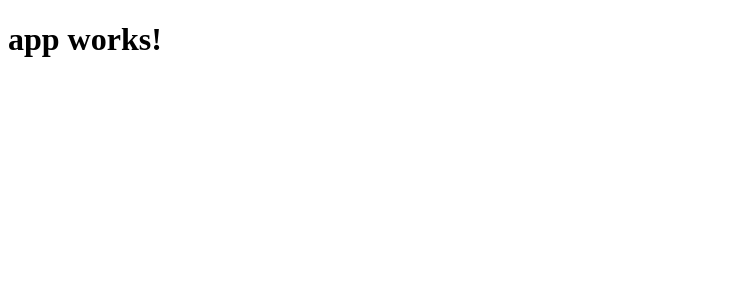
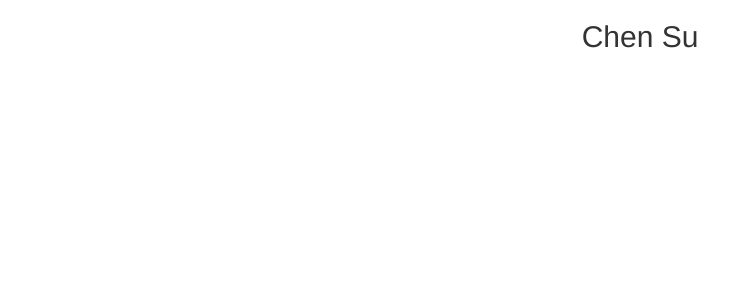
Before and after one commit to chensusays/chensu.design, an Angular app: page / in a window 1280 px wide. Shown: the top 300 px of the page, without its empty margins (0-751 px from the left). Built offline with nearby package versions, Linux system fonts and the light colour scheme.

Commit message:
add Bootstrap/Font Awesome

```diff
--- a/package.json
+++ b/package.json
@@ -20,7 +20,9 @@
     "@angular/platform-browser": "^4.0.0",
     "@angular/platform-browser-dynamic": "^4.0.0",
     "@angular/router": "^4.0.0",
+    "bootstrap": "^3.3.7",
     "core-js": "^2.4.1",
+    "font-awesome": "^4.7.0",
     "rxjs": "^5.1.0",
     "zone.js": "^0.8.4"
   },
--- a/src/app/app.component.html
+++ b/src/app/app.component.html
@@ -1,3 +1,7 @@
-<h1>
-  {{title}}
-</h1>
+<div class="container-fluid">
+  <h2 class="text-center">Chen Su</h2>
+  <div class="row">
+
+  </div>
+
+</div>
--- a/src/index.html
+++ b/src/index.html
@@ -2,7 +2,7 @@
 <html>
 <head>
   <meta charset="utf-8">
-  <title>Chensu.Design</title>
+  <title>Chen Su</title>
   <base href="/">
 
   <meta name="viewport" content="width=device-width, initial-scale=1">
```
Also changed, not shown: .angular-cli.json.
